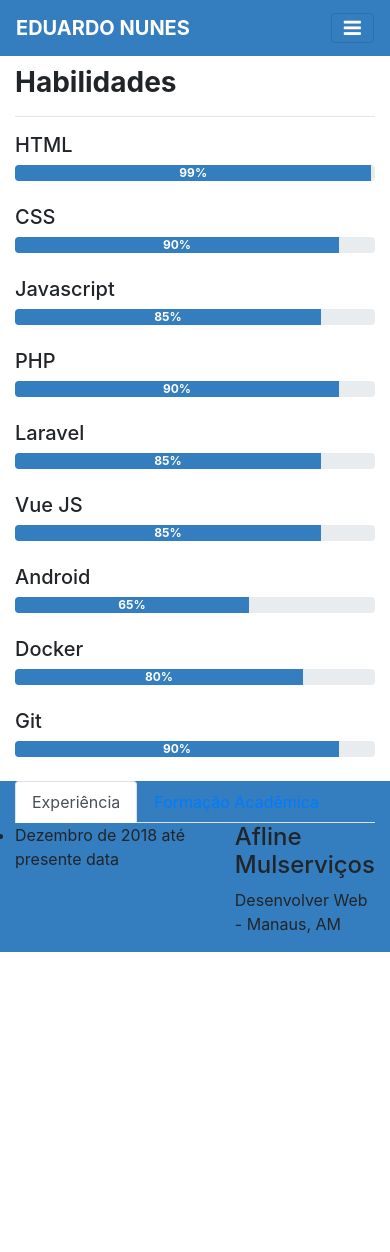
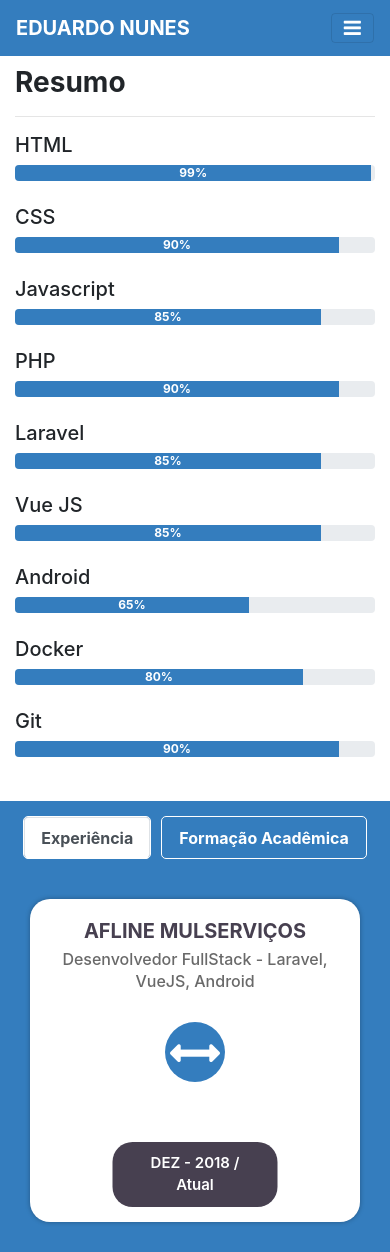
Before and after one commit to Endl13593/site-person, a Vue app: page /sobre in a window 390 px wide. Before the commit the page ends 968 px from the top, so only its background shows below. Built offline with nearby package versions, Linux system fonts and the light colour scheme.

Commit message:
Alteração Layout

```diff
--- a/public/index.html
+++ b/public/index.html
@@ -1,5 +1,5 @@
 <!DOCTYPE html>
-<html lang="">
+<html lang="pt-br">
   <head>
     <meta charset="utf-8">
     <meta http-equiv="X-UA-Compatible" content="IE=edge">
@@ -7,7 +7,7 @@
     <link rel="icon" href="<%= BASE_URL %>favicon.ico">
     <link rel="preconnect" href="https://fonts.gstatic.com">
     <link href="https://fonts.googleapis.com/css2?family=Roboto:wght@300;900&display=swap" rel="stylesheet">
-      <title>Eduardo Nunes</title>
+      <title>Eduardo Nunes de Lima</title>
   </head>
   <body>
     <noscript>
--- a/src/App.vue
+++ b/src/App.vue
@@ -14,7 +14,3 @@ export default {
   }
 }
 </script>
-
-<style lang="scss">
-
-</style>
--- a/src/assets/css/style.css
+++ b/src/assets/css/style.css
@@ -56,3 +56,147 @@
 .progress-bar {
     background-color: #347dbe!important;
 }
+.tab-header {
+    padding-top: 15px;
+    border: 0;
+    display: flex;
+    width: 100%;
+    justify-content: center;
+    align-items: center;
+}
+.tab-header a{
+    color: #FFFFFF;
+}
+.tab-item {
+    border-radius: 5px;
+    border: 1px solid #FFFFFF;
+    font-weight: bold;
+}
+.resume-area {
+    margin-top: 15px;
+}
+.resume-area ul{
+    list-style: none;
+}
+
+.main-timeline{
+    padding: 25px 0 0;
+}
+.main-timeline:after{
+    content: '';
+    display: block;
+    clear: both;
+}
+.main-timeline .timeline{ margin: 0 0 30px 0; }
+.main-timeline .timeline-content{
+    color: #999;
+    background: #fff;
+    font-size: 0;
+    text-align: center;
+    padding-left: calc(50% + 50px);
+    box-shadow: 0 0 5px rgba(0, 0, 0, 0.3);
+    border-radius: 20px;
+    display: block;
+    position: relative;
+}
+.main-timeline .timeline-content:hover{ text-decoration: none; }
+.main-timeline .timeline-year{
+    color: #fff;
+    background-color: #474050;
+    font-size: 15px;
+    font-weight: 600;
+    padding: 10px 20px;
+    border-radius: 20px;
+    transform: translateY(-50%);
+    position: absolute;
+    left: 20%;
+    top: 50%;
+}
+.main-timeline .timeline-icon{
+    color: #fff;
+    background: #347dbe;
+    font-size: 50px;
+    line-height: 63px;
+    width: 60px;
+    height: 60px;
+    border-radius: 50%;
+    transform: translateX(-50%) translateY(-50%);
+    position: absolute;
+    left: 50%;
+    top: 50%;
+    z-index: 1;
+}
+.main-timeline .inner-content{ padding: 20px; }
+.main-timeline .title{
+    color: #474050;
+    font-size: 20px;
+    font-weight: 700;
+    text-transform: uppercase;
+    margin: 0 0 5px;
+}
+.main-timeline .description{
+    font-size: 16px;
+    font-weight: 500;
+    line-height: 22px;
+    margin: 0;
+    color: dimgrey;
+}
+.main-timeline .timeline:nth-child(even) .timeline-content{
+    padding-left: 0;
+    padding-right: calc(50% + 50px);
+}
+.main-timeline .timeline:nth-child(even) .timeline-year{
+    left: auto;
+    right: 20%;
+}
+@media screen and (max-width:767px){
+    .main-timeline .timeline-content,
+    .main-timeline .timeline:nth-child(even) .timeline-content{
+        padding: 10px 20px 220px;
+    }
+    .main-timeline .timeline-year,
+    .main-timeline .timeline:nth-child(even) .timeline-year{
+        transform: translateX(-50%) translateY(0);
+        top: calc(100% - 80px);
+        left: 50%;
+        right: auto;
+        z-index: 1;
+    }
+    .main-timeline .timeline-icon{
+        transform: translateX(-50%) translateY(0);
+        top: calc(100% - 200px);
+        left: 50%;
+    }
+    .main-timeline .inner-content{
+        background-color: #fff;
+        padding: 10px 0;
+        border-radius: 20px;
+        position: relative;
+        z-index: 1;
+    }
+}
+.card-icon-contact {
+    display: flex;
+    justify-content: center;
+    align-items: center;
+}
+.card-icon-contact i{
+    font-size: 50px;
+    color: #347dbe;
+}
+.card-icon-contact {
+    display: flex;
+    justify-content: center;
+    align-items: center;
+}
+.card-text-contact {
+    display: flex;
+    justify-content: center;
+    align-items: center;
+}
+.card-link a{
+    color: #1c1c1d;
+}
+.card-link a:hover{
+    text-decoration: none;
+}
--- a/src/views/About.vue
+++ b/src/views/About.vue
@@ -1,15 +1,10 @@
 <template>
   <div>
-    <section class="banner_area"></section>
-    <!--================End Home Banner Area =================-->
-
-    <!--================Welcome Area =================-->
-    <section class="welcome_area p_120">
-      <div class="container">
+    <div class="container" style="margin-bottom: 20px">
       <div class="row welcome_inner">
         <div class="col-lg-12">
           <div class="welcome_text">
-              <h3 style="font-weight: bold; margin-top: 10px">Habilidades</h3>
+            <h3 style="font-weight: bold; margin-top: 10px">Resumo</h3>
           </div>
           <hr>
           <div class="tools_expert">
@@ -91,57 +86,75 @@
         </div>
       </div>
     </div>
-    </section>
-    <!--================End Welcome Area =================-->
-
-    <!--================My Tabs Area =================-->
-    <section class="mytabs_area p_120" style="background: #347dbe">
-      <div class="container">
-        <div class="tabs_inner">
-          <ul class="nav nav-tabs" id="myTab" role="tablist">
-            <li class="nav-item">
-              <a class="nav-link active" id="home-tab" data-toggle="tab" href="#home" role="tab" aria-controls="home" aria-selected="true">Experiência</a>
+    <div style="background: #347dbe; width: 100%;">
+      <div class="tabs_inner container">
+        <ul class="nav nav-tabs tab-header" id="myTab" role="tablist">
+          <li class="nav-item tab-item" style="margin-right: 10px">
+            <a class="nav-link active tab-item" id="home-tab" data-toggle="tab" href="#home" role="tab" aria-controls="home" aria-selected="true">Experiência</a>
           </li>
-            <li class="nav-item">
-              <a class="nav-link" id="profile-tab" data-toggle="tab" href="#profile" role="tab" aria-controls="profile" aria-selected="false">Formação Acadêmica</a>
+          <li class="nav-item tab-item">
+            <a class="nav-link tab-item" id="profile-tab" data-toggle="tab" href="#profile" role="tab" aria-controls="profile" aria-selected="false">Formação Acadêmica</a>
           </li>
         </ul>
-          <div class="tab-content" id="myTabContent">
+        <div class="tab-content resume-area">
           <div class="tab-pane fade show active" id="home" role="tabpanel" aria-labelledby="home-tab">
-              <ul class="list">
-                <li>
-                  <span></span>
-                  <div class="media">
-                    <div class="d-flex">
-                      <p>Dezembro de 2018 até presente data</p>
+            <div class="container">
+              <div class="row">
+                <div class="col-md-12">
+                  <div class="main-timeline">
+                    <div class="timeline">
+                      <a href="#" class="timeline-content">
+                        <div class="timeline-year">DEZ - 2018 / Atual</div>
+                        <div class="timeline-icon"><i class="fa fa-arrows-h"></i></div>
+                        <div class="inner-content">
+                          <h3 class="title">Afline Mulserviços</h3>
+                          <p class="description">
+                            Desenvolvedor FullStack - Laravel, VueJS, Android
+                          </p>
                         </div>
-                    <div class="media-body">
-                      <h4>Afline Mulserviços</h4>
-                      <p>Desenvolver Web - Manaus, AM</p>
-                    </div>
-                  </div>
-                </li>
-              </ul>
-            </div>
-            <div class="tab-pane fade show" id="profile" role="tabpanel" aria-labelledby="profile-tab">
-              <ul class="list">
-                <li>
-                  <span></span>
-                  <div class="media">
-                    <div class="d-flex">
-                      <p>Setembro de 2018</p>
-                    </div>
-                    <div class="media-body">
-                      <h4>Faculdade Martha falcão - Wyden</h4>
-                      <p>Análise e Desenvolvimento de Sistemas - Manaus, AM</p>
-                    </div>
-                  </div>
-                </li>
-              </ul>
+                      </a>
                     </div>
                   </div>
                 </div>
               </div>
-    </section>
+            </div>
+          </div>
+          <div class="tab-pane fade show" id="profile" role="tabpanel" aria-labelledby="profile-tab">
+            <div class="container">
+              <div class="row">
+                <div class="col-md-12">
+                  <div class="main-timeline">
+                    <div class="timeline">
+                      <a href="#" class="timeline-content">
+                        <div class="timeline-year">SET - 2018</div>
+                        <div class="timeline-icon"><i class="fa fa-arrows-h"></i></div>
+                        <div class="inner-content">
+                          <h3 class="title">Faculdade Martha falcão - Wyden</h3>
+                          <p class="description">
+                            Análise e Desenvolvimento de Sistemas - Manaus, AM
+                          </p>
+                        </div>
+                      </a>
+                    </div>
+                    <div class="timeline">
+                      <a href="#" class="timeline-content">
+                        <div class="inner-content">
+                          <h3 class="title">CETAM - AM</h3>
+                          <p class="description">
+                            Curso Técnico em Programação WEB
+                          </p>
+                        </div>
+                        <div class="timeline-icon"><i class="fa fa-arrows-h"></i></div>
+                        <div class="timeline-year">DEZ - 2012</div>
+                      </a>
+                    </div>
+                  </div>
+                </div>
+              </div>
+            </div>
+          </div>
+        </div>
+      </div>
+    </div>
   </div>
 </template>
--- a/src/views/Home.vue
+++ b/src/views/Home.vue
@@ -22,7 +22,7 @@
               </div>
               <div class="area-description-social">
                 <ul>
-                  <li><a href="https://www.facebook.com/eduardo.nunes.7165331" target="_blank"><i class="fa fa-facebook"></i></a></li>
+                  <li><a href="https://www.facebook.com/eduardo.nunes.7165331" target="_blank"><i class="fa fa-facebook-official"></i></a></li>
                   <li><a href="https://www.instagram.com/enunes_lima/?hl=pt-br" target="_blank"><i class="fa fa-instagram"></i></a></li>
                   <li><a href="https://github.com/Endl13593" target="_blank"><i class="fa fa-github"></i></a></li>
                   <li><a href="https://www.linkedin.com/in/eduardo-nunes-0b541915b" target="_blank"><i class="fa fa-linkedin"></i></a></li>
--- a/src/views/includes/Header.vue
+++ b/src/views/includes/Header.vue
@@ -1,8 +1,7 @@
 <template>
   <header class="header_area">
-  <div class="main_menu">
     <nav class="navbar navbar-expand-lg navbar-light" style="background: #347dbe">
-      <div class="container-fluid">
+      <div class="container">
         <!-- Brand and toggle get grouped for better mobile display -->
         <router-link :to="{ name: 'Home' }" class="navbar-brand" style="color: white"><strong>EDUARDO NUNES</strong></router-link>
         <button class="navbar-toggler" type="button" data-toggle="collapse" data-target="#navbarSupportedContent" aria-controls="navbarSupportedContent" aria-expanded="false" aria-label="Toggle navigation">
@@ -12,13 +11,12 @@
         <div class="collapse navbar-collapse offset" id="navbarSupportedContent">
           <ul class="nav navbar-nav menu_nav ml-auto text-center">
             <li class="nav-item item-menu"><router-link :to="{ name: 'Home' }" class="nav-link">INICIO</router-link></li>
-            <li class="nav-item item-menu"><router-link :to="{ name: 'About' }" class="nav-link">SOBRE</router-link></li>
+            <li class="nav-item item-menu"><router-link :to="{ name: 'About' }" class="nav-link">RESUMO</router-link></li>
             <li class="nav-item item-menu"><router-link :to="{ name: 'Contact' }" class="nav-link">CONTATO</router-link></li>
           </ul>
         </div>
       </div>
     </nav>
-  </div>
   </header>
 </template>
 
```
Also changed, not shown: src/views/Contact.vue (+95 -90 lines). Lines whose indentation alone changed are shown as unchanged.
